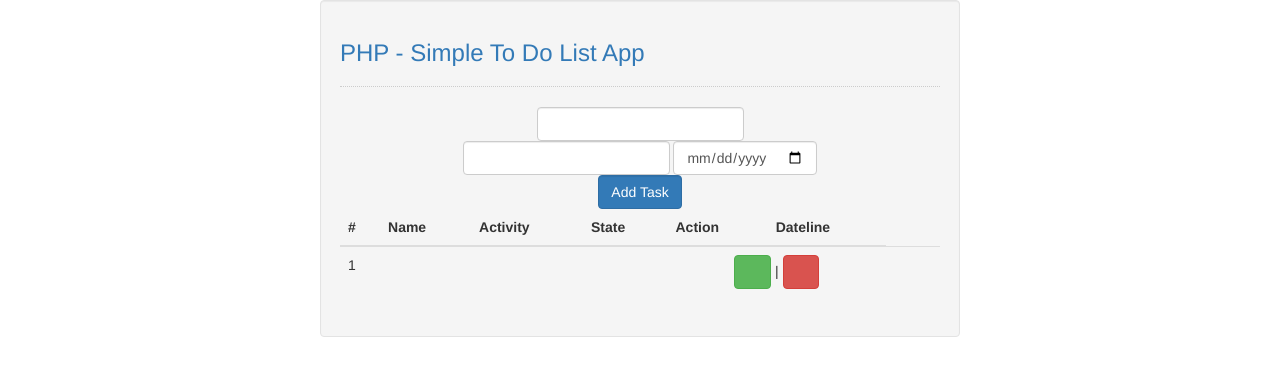
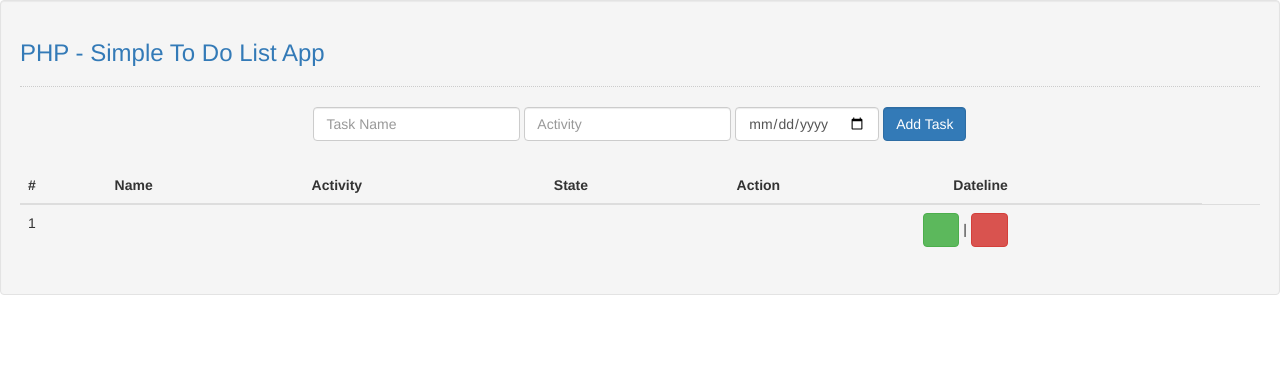
Before and after one commit to FonsahPageo/my-todo-app, a PHP site: page / in a window 1280 px wide. Shown: the top 376 px of the page. Run offline with PHP 8.4, Linux system fonts and the light colour scheme; tables that the repository leaves empty or names only in its code hold one stand-in row (values such as "Sample post"); data that the repository does not hold is empty; some web fonts are replaced.

Commit message:
Add files via upload

```diff
--- a/index.php
+++ b/index.php
@@ -5,17 +5,17 @@
 		<meta charset="UTF-8" name="viewport" content="width=device-width, initial-scale=1"/>
 	</head>
 <body>
-	<div class="col-md-3"></div>
-	<div class="col-md-6 well">
+	<div class="col-xl-3"></div>
+	<div class="col-xl-6 well">
 		<h3 class="text-primary">PHP - Simple To Do List App</h3>
 		<hr style="border-top:1px dotted #ccc;"/>
 		<div class="col-md-2"></div>
 		<div class="col-md-8">
 			<center>
 				<form method="POST" class="form-inline" action="add_query.php">
-					<input type="text" class="form-control" name="task" required/>
-					<input type="text" class="form-control" name="activity" required/>
-					<input type="date" class="form-control" name="dateline" required/>
+					<input type="text" class="form-control" name="task" placeholder="Task Name" required/>
+					<input type="text" class="form-control" name="activity" placeholder="Activity" required/>
+					<input type="date" class="form-control" name="dateline" placeholder="Dateline" required/>
 					<button class="btn btn-primary form-control" name="add">Add Task</button>
 				</form>
 			</center>
@@ -44,7 +44,7 @@
 					<td><?php echo $fetch['Name']?></td>
 					<td><?php echo $fetch['Activity']?></td>
 					<td><?php echo $fetch['State']?></td>
-					<td colspan="2">
+					<td colspan="3">
 						<center>
 							<?php
 								if($fetch['State'] != "Done"){
@@ -55,7 +55,6 @@
 							 <a href="delete_query.php?id=<?php echo $fetch['id']?>" class="btn btn-danger"><span class="glyphicon glyphicon-remove"></span></a>
 						</center>
 					</td>
-					<td><?php echo $fetch['Activity']?></td>
 					<td><?php echo $fetch['Dateline']?></td>
 				</tr>
 				<?php
```
